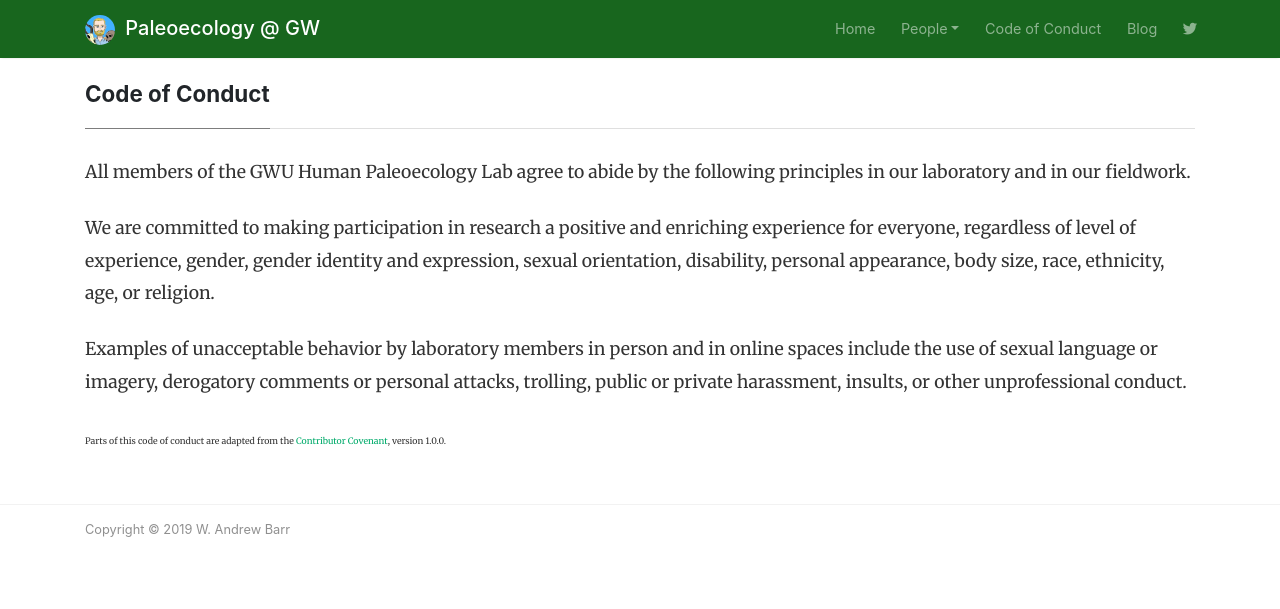
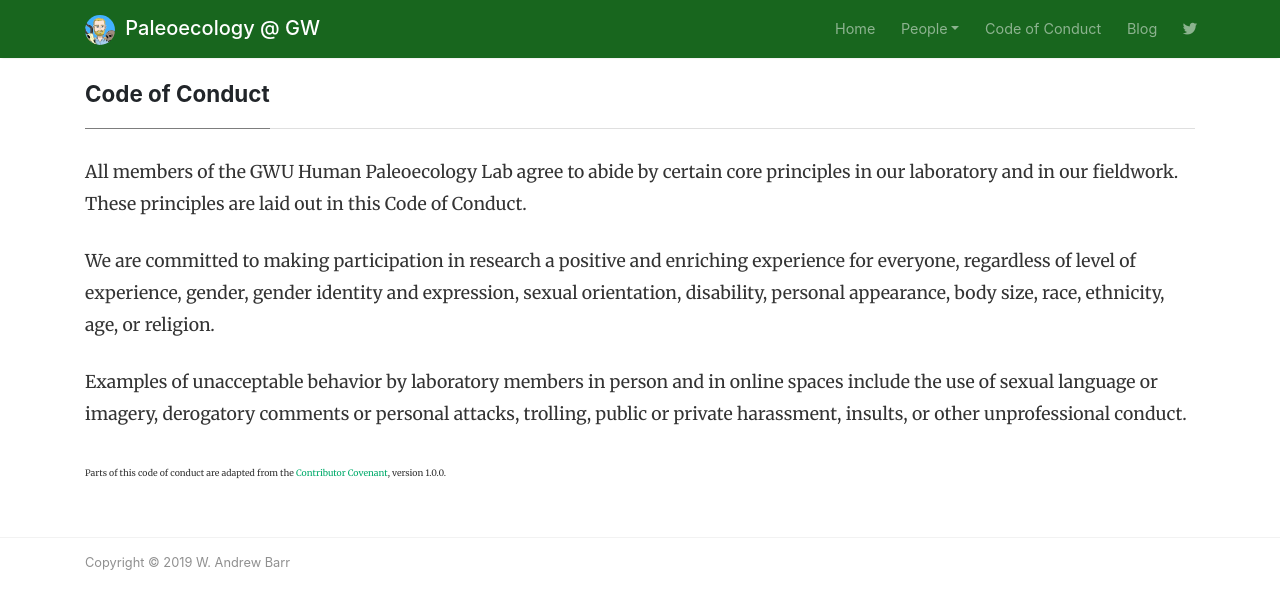
Before and after one commit to wabarr/PAPER, a Jekyll site: the page built from code-of-conduct.md, in a window 1280 px wide. Shown: the top 609 px of the page. Built offline with Jekyll 4.4.1, drawn with Linux system fonts in a browser that asks for light colours; nearby versions of some CDN libraries; comment, search, counter and statistics services are not loaded.

Commit message:
Update code-of-conduct.md

```diff
--- a/code-of-conduct.md
+++ b/code-of-conduct.md
@@ -4,7 +4,7 @@ layout: page
 ---
 
 
-All members of the GWU Human Paleoecology Lab agree to abide by the following principles in our laboratory and in our fieldwork.
+All members of the GWU Human Paleoecology Lab agree to abide by certain core principles in our laboratory and in our fieldwork. These principles are laid out in this Code of Conduct.
 
 We are committed to making participation in research a positive and enriching experience for everyone, regardless of level of experience, gender, gender identity and expression, sexual orientation, disability, personal appearance, body size, race, ethnicity, age, or religion.
 
```
